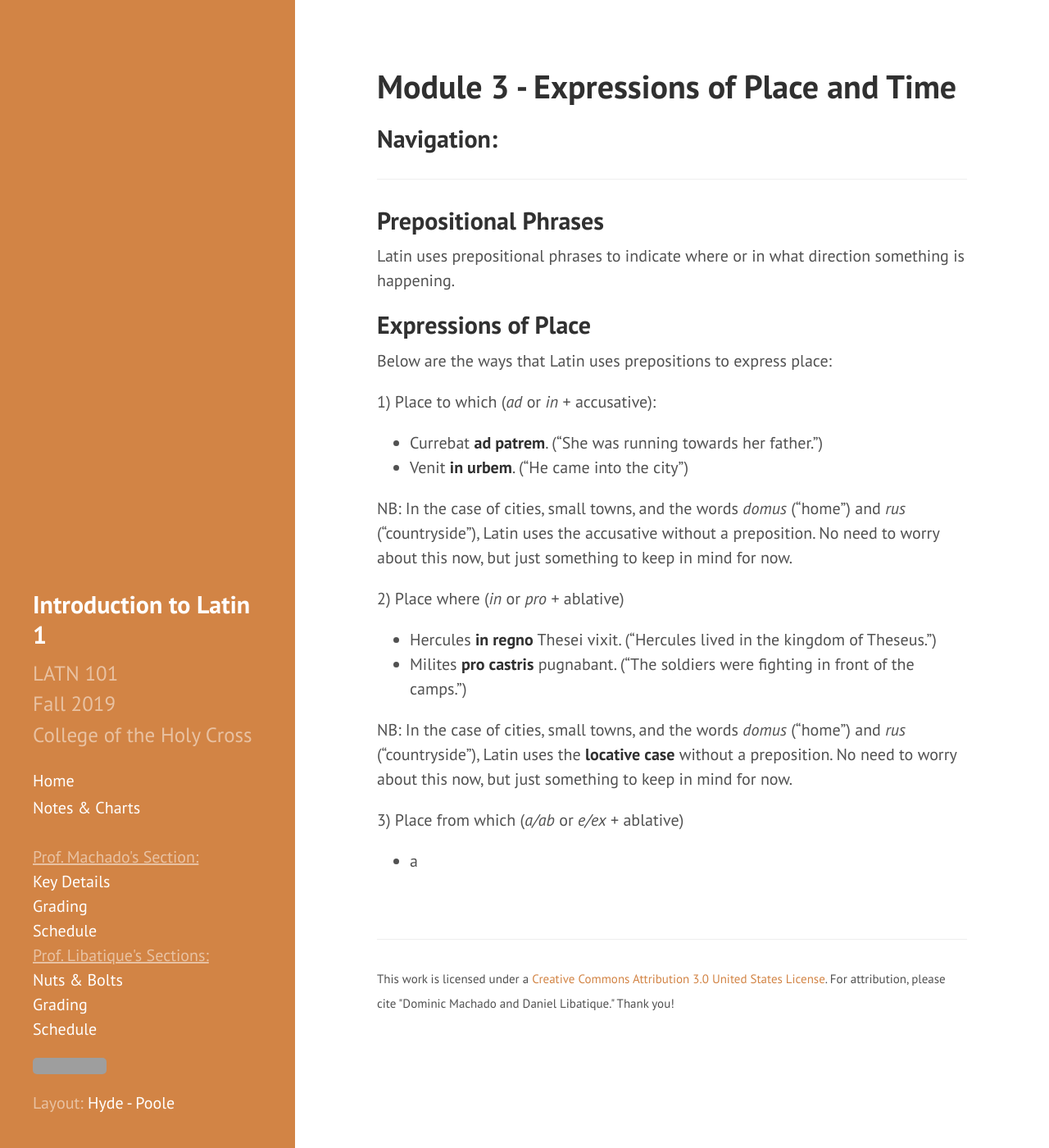
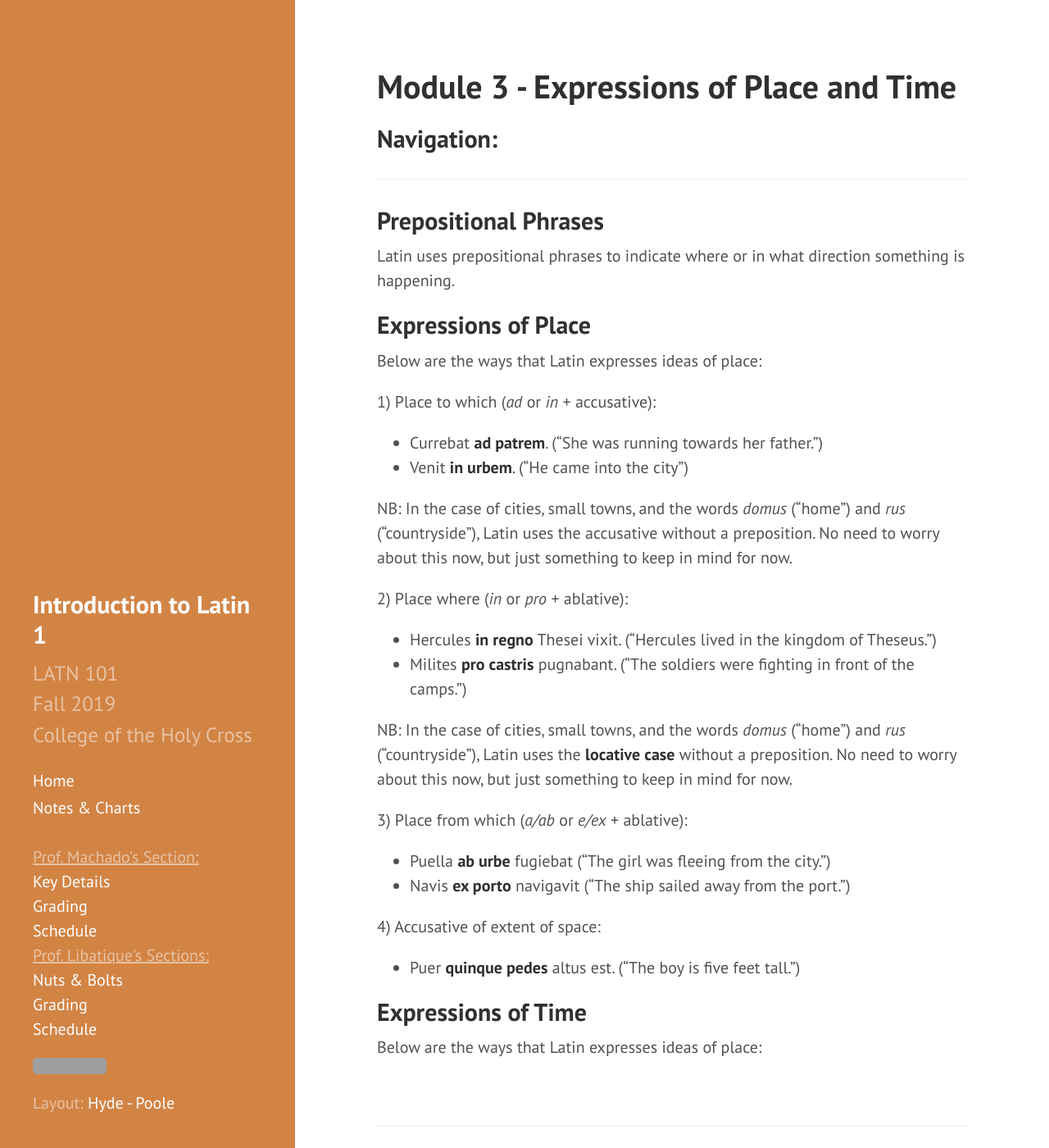
Before and after one commit to DLibatique/LATN102-S20, a Jekyll site: the page built from notes/module-3-expressions of place and time.md, in a window 1280 px wide and 1400 px high. Shown: the whole window at 82% size. Built offline with Jekyll 4.4.1, drawn with Linux system fonts in a browser that asks for light colours; grey boxes are pictures that could not be loaded.

Commit message:
Made changes; second commit

```diff
--- a/notes/module-3-expressions of place and time.md
+++ b/notes/module-3-expressions of place and time.md
@@ -13,7 +13,7 @@ Latin uses prepositional phrases to indicate where or in what direction somethin
 
 ## Expressions of Place
 
-Below are the ways that Latin uses prepositions to express place:
+Below are the ways that Latin expresses ideas of place:
 
 1) Place to which (*ad* or *in* + accusative):
  - Currebat **ad patrem**. ("She was running towards her father.")
@@ -21,11 +21,19 @@ Below are the ways that Latin uses prepositions to express place:
 
 NB: In the case of cities, small towns, and the words *domus* ("home") and *rus* ("countryside"), Latin uses the accusative without a preposition. No need to worry about this now, but just something to keep in mind for now.
 
-2) Place where (*in* or *pro* + ablative)
+2) Place where (*in* or *pro* + ablative):
 * Hercules **in regno** Thesei vixit. ("Hercules lived in the kingdom of Theseus.")
 * Milites **pro castris** pugnabant. ("The soldiers were fighting in front of the camps.")
 
 NB: In the case of cities, small towns, and the words *domus* ("home") and *rus* ("countryside"), Latin uses the **locative case** without a preposition. No need to worry about this now, but just something to keep in mind for now.
 
-3) Place from which (*a/ab* or *e/ex* + ablative)
-* a
+3) Place from which (*a/ab* or *e/ex* + ablative):
+* Puella **ab urbe** fugiebat ("The girl was fleeing from the city.")
+* Navis **ex porto** navigavit ("The ship sailed away from the port.")
+
+4) Accusative of extent of space:
+* Puer **quinque pedes** altus est. ("The boy is five feet tall.")
+
+## Expressions of Time
+
+Below are the ways that Latin expresses ideas of place:
```
